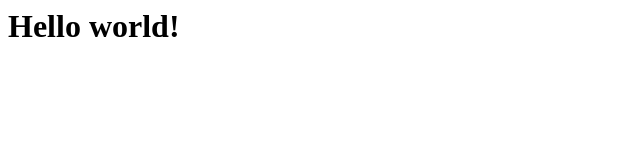
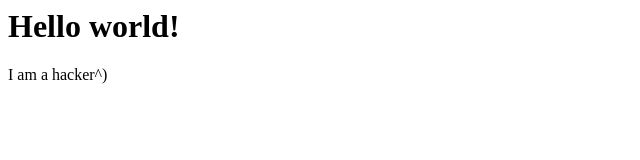
Before and after one commit to Ubiquitousoul/Ubiquitousoul.github.io, a plain HTML site: page index.html in a window 1280 px wide. Shown: the full height of the page, 0-640 px from the left. Drawn offline with Linux system fonts and the light colour scheme.

Commit message:
Update index.html

```diff
--- a/index.html
+++ b/index.html
@@ -1 +1,2 @@
 <h1>Hello world!</h1>
+<p>I am a hacker^)</p>
```
